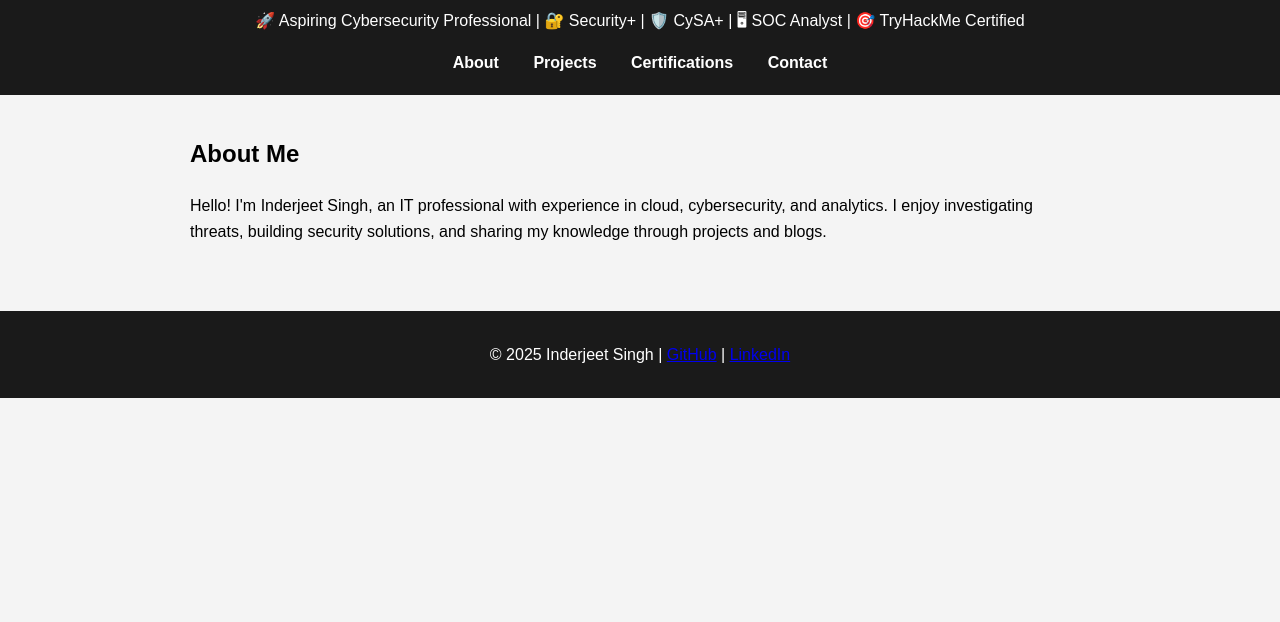
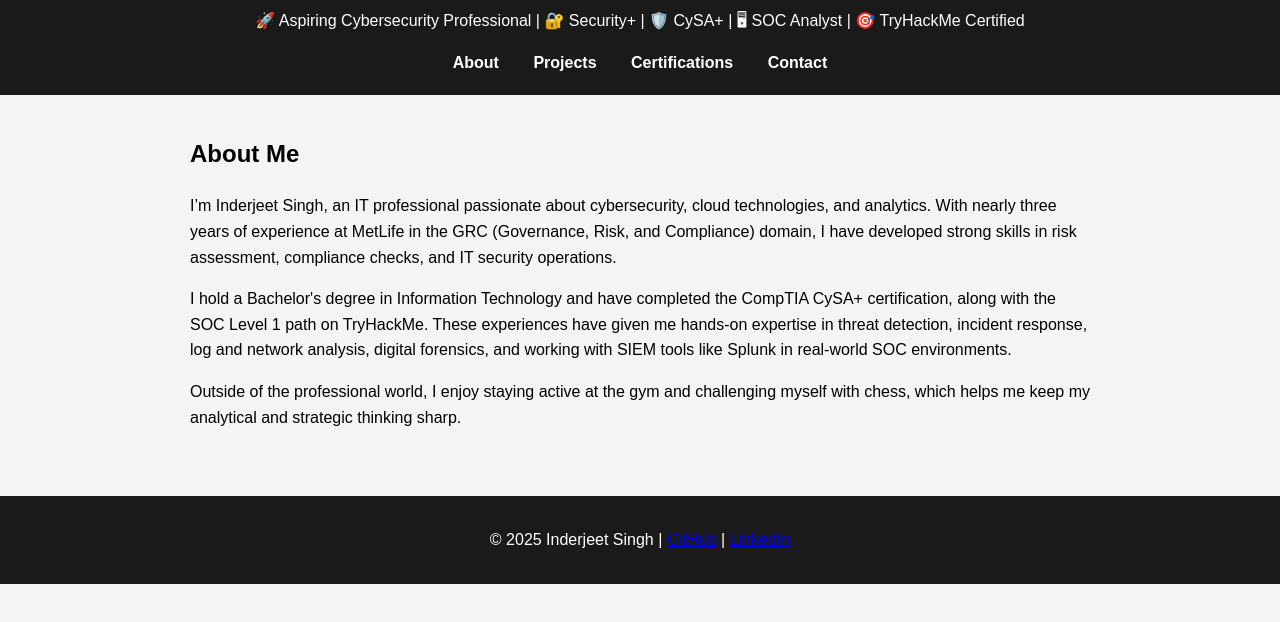
Before and after one commit to Inder0x/Inder0x.github.io, a plain HTML site: page index.html in a window 1280 px wide. Shown: the part 106-728 px from the top of the page. Drawn offline with Linux system fonts and the light colour scheme.

Commit message:
Update index.html

```diff
--- a/index.html
+++ b/index.html
@@ -19,9 +19,17 @@
     </header>
 
     <section id="about">
-        <h2>About Me</h2>
-        <p>Hello! I'm Inderjeet Singh, an IT professional with experience in cloud, cybersecurity, and analytics. I enjoy investigating threats, building security solutions, and sharing my knowledge through projects and blogs.</p>
-    </section>
+    <h2>About Me</h2>
+    <p>
+        I’m Inderjeet Singh, an IT professional passionate about cybersecurity, cloud technologies, and analytics. With nearly three years of experience at MetLife in the GRC (Governance, Risk, and Compliance) domain, I have developed strong skills in risk assessment, compliance checks, and IT security operations.
+    </p>
+    <p>
+        I hold a Bachelor's degree in Information Technology and have completed the CompTIA CySA+ certification, along with the SOC Level 1 path on TryHackMe. These experiences have given me hands-on expertise in threat detection, incident response, log and network analysis, digital forensics, and working with SIEM tools like Splunk in real-world SOC environments.
+    </p>
+    <p>
+        Outside of the professional world, I enjoy staying active at the gym and challenging myself with chess, which helps me keep my analytical and strategic thinking sharp.
+    </p>
+</section>
 
     <footer>
         <p>&copy; 2025 Inderjeet Singh | <a href="https://github.com/Inder0x">GitHub</a> | <a href="https://www.linkedin.com/in/inderjeet-singh-7796b8310">LinkedIn</a></p>
```
